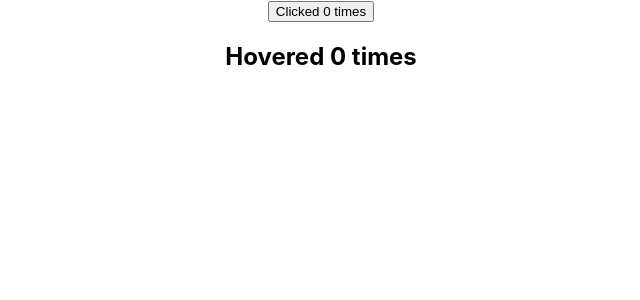
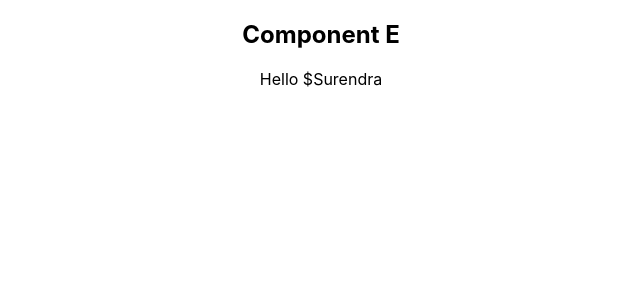
Before and after one commit to sksurendrakmr/react_concepts_CE, a React (Create React App) app: page / in a window 1280 px wide. Shown: the top 300 px of the page, without its empty margins (319-959 px from the left). Built offline with nearby package versions, Linux system fonts and the light colour scheme.

Commit message:
Intor to context

```diff
--- a/src/App.js
+++ b/src/App.js
@@ -1,13 +1,13 @@
-import logo from "./logo.svg";
 import "./App.css";
-import Counter from "./hoc/Counter";
-import HoverCounter from "./hoc/HoverCounter";
+import ComponentC from "./reactContext/ComponentC";
+import { UserProvider } from "./reactContext/UserContext";
 
 function App() {
   return (
     <div className='App'>
-      <Counter />
-      <HoverCounter />
+      <UserProvider value='Surendra'>
+        <ComponentC />
+      </UserProvider>
     </div>
   );
 }
--- /dev/null
+++ b/src/reactContext/ComponentC.js
@@ -0,0 +1,12 @@
+import React from "react";
+import ComponentE from "./ComponentE";
+
+const ComponentC = () => {
+  return (
+    <>
+      <ComponentE />
+    </>
+  );
+};
+
+export default ComponentC;
--- /dev/null
+++ b/src/reactContext/ComponentE.js
@@ -0,0 +1,13 @@
+import React from "react";
+import ComponentF from "./ComponentF";
+
+const ComponentE = () => {
+  return (
+    <div>
+      <h2>Component E</h2>
+      <ComponentF />
+    </div>
+  );
+};
+
+export default ComponentE;
--- /dev/null
+++ b/src/reactContext/ComponentF.js
@@ -0,0 +1,16 @@
+import React from "react";
+import { UserConsumer } from "./UserContext";
+
+const ComponentF = () => {
+  return (
+    <>
+      <UserConsumer>
+        {(userName) => {
+          return <div>Hello ${userName}</div>;
+        }}
+      </UserConsumer>
+    </>
+  );
+};
+
+export default ComponentF;
--- /dev/null
+++ b/src/reactContext/UserContext.js
@@ -0,0 +1,13 @@
+/**
+ * 1. Create the context
+ * 2. Provide a context value
+ * 3. Consume the context value
+ */
+
+import React from "react";
+
+const UserContext = React.createContext();
+const UserProvider = UserContext.Provider;
+const UserConsumer = UserContext.Consumer;
+
+export { UserProvider, UserConsumer };
```
